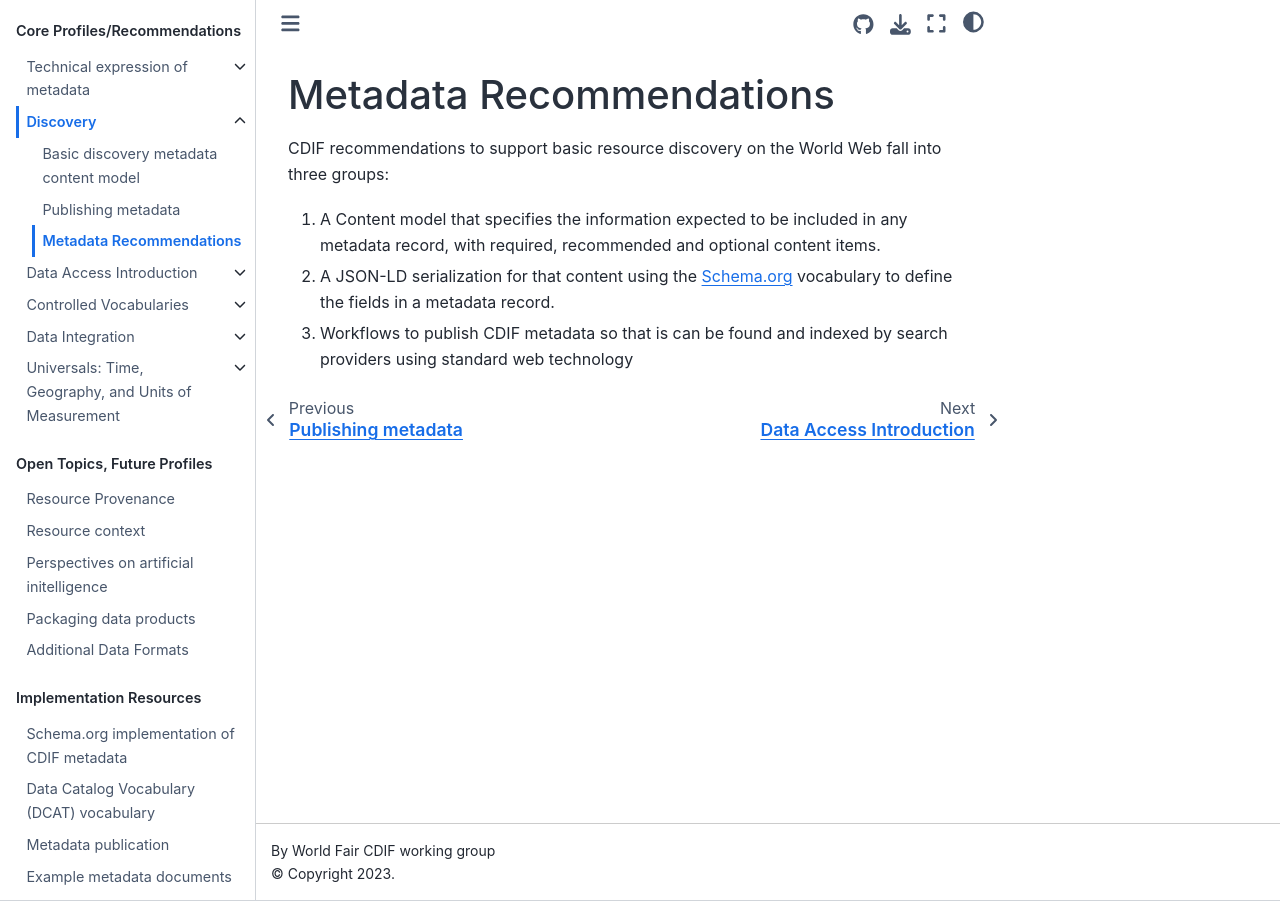
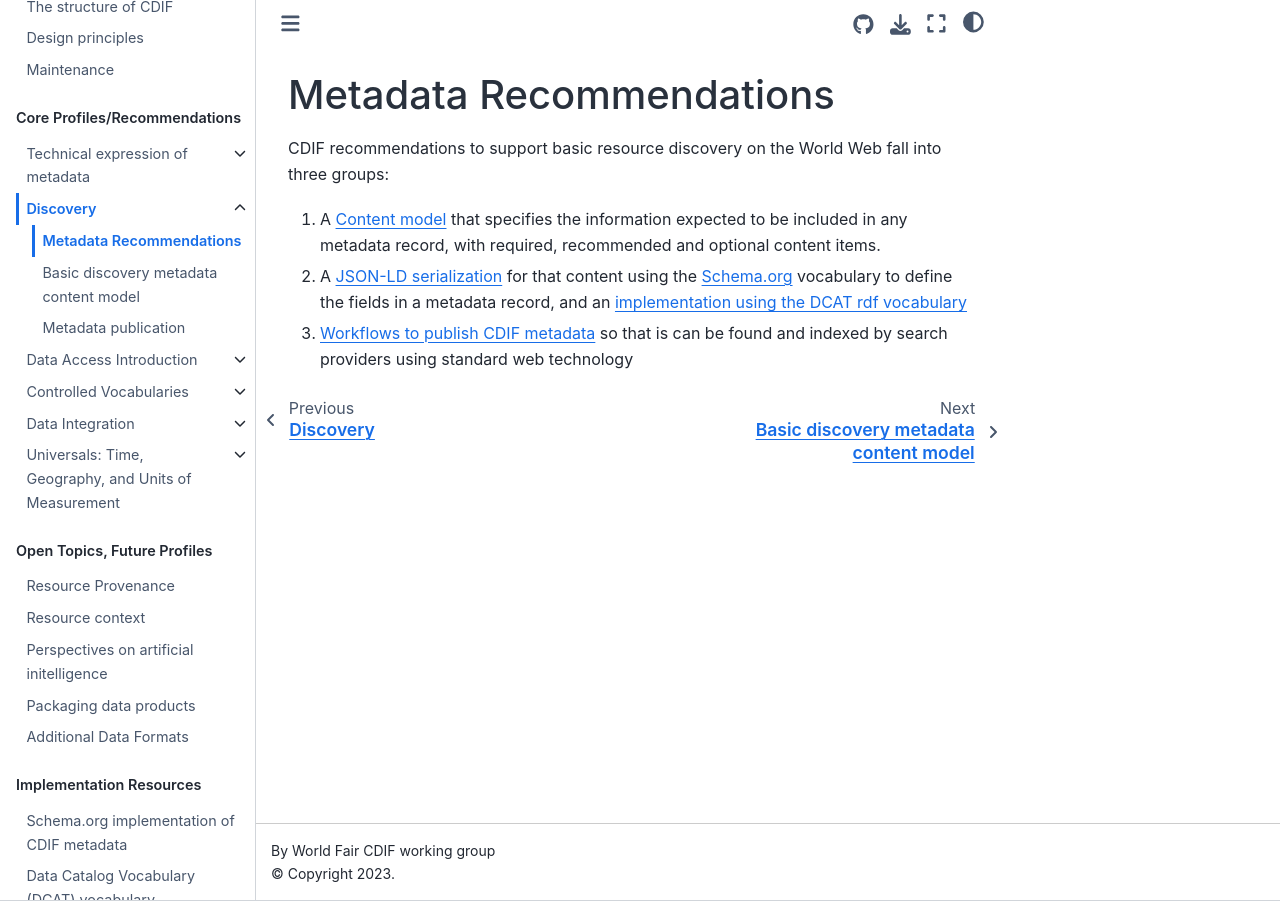
Before and after one commit to Cross-Domain-Interoperability-Framework/cdifbook, a Jupyter Book: the page built from metadata/recommendations.md, in a window 1280 px wide. Built offline with Jupyter Book 1.0.4 settings and Sphinx 7.4.7 and the Sphinx Book theme 1.1.4, drawn with Linux system fonts in a browser that asks for light colours.

Commit message:
fixes in examples and the metadata settion

```diff
--- a/_toc.yml
+++ b/_toc.yml
@@ -21,11 +21,12 @@ parts:
       sections:
       - file: metadata/distributionapis
       - file: metadata/queryabledistributions
+      - file: metadata/publishingmetadata
     - file: metadata/discovery
       sections:
+      - file: metadata/recommendations
       - file: metadata/contentmodel
-      - file: metadata/publishingmetadata
-      - file: metadata/recommendations
+      - file: metadata/publication
     - file: data_access/intro
       sections:
       - file: data_access/odrloverview
@@ -64,7 +65,6 @@ parts:
     chapters:
     - file: metadata/schemaorgimplementation
     - file: metadata/dcat
-    - file: metadata/publication
     - file: examples/index.md
     - file: metadata/mapping
       sections:
--- a/metadata/recommendations.md
+++ b/metadata/recommendations.md
@@ -1,6 +1,6 @@
 # Metadata Recommendations
 
 CDIF recommendations to support basic resource discovery on the World Web fall into three groups:
-1. A Content model that specifies the information expected to be included in any metadata record, with required, recommended and optional content items.
-2. A JSON-LD serialization for that content using the Schema.org vocabulary to define the fields in a metadata record.
-3. Workflows to publish CDIF metadata so that is can be found and indexed by search providers using standard web technology
+1. A [Content model](./contentmodel.md) that specifies the information expected to be included in any metadata record, with required, recommended and optional content items.
+2. A [JSON-LD serialization](./schemaorgimplementation.md) for that content using the Schema.org vocabulary to define the fields in a metadata record, and an [implementation using the DCAT rdf vocabulary](./dcat.md)
+3. [Workflows to publish CDIF metadata](./publication.md) so that is can be found and indexed by search providers using standard web technology
```
Also changed, not shown: metadata/contentmodel.md (+2 -1 lines), 4 other files.
